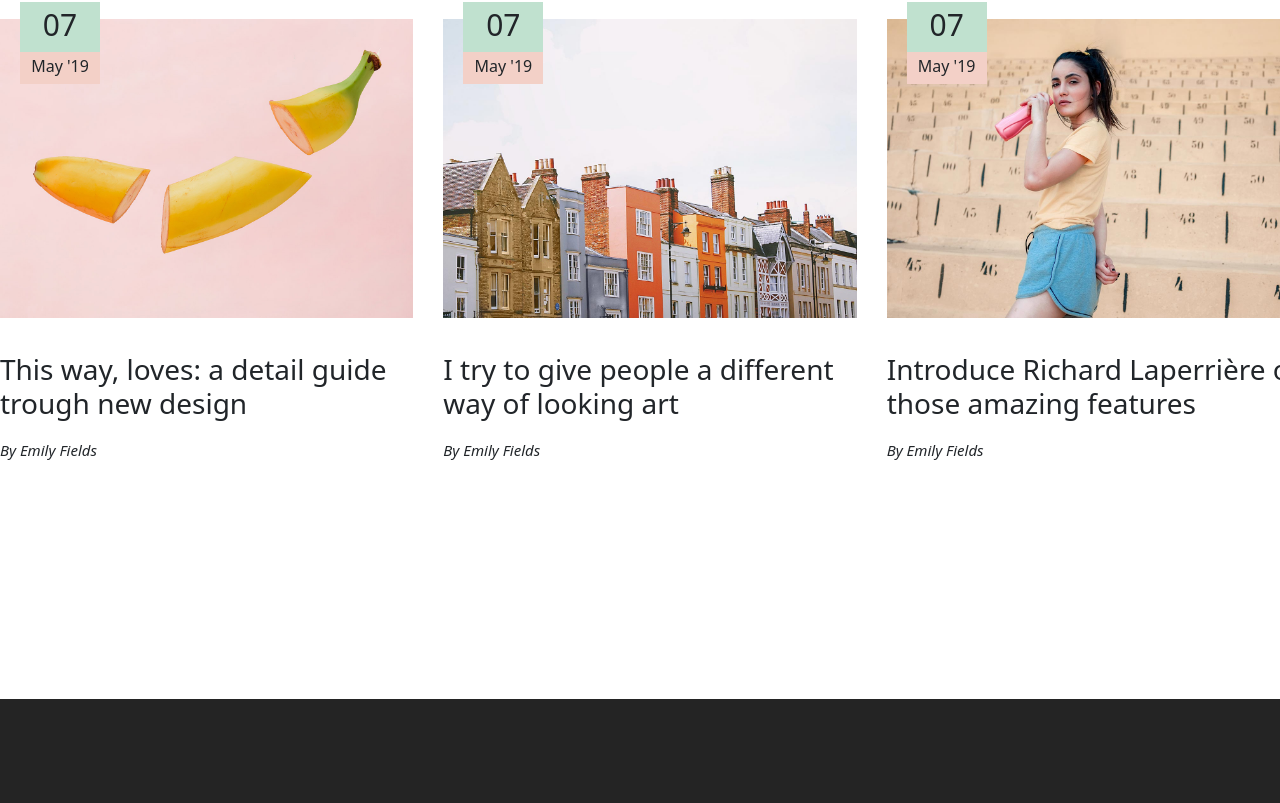
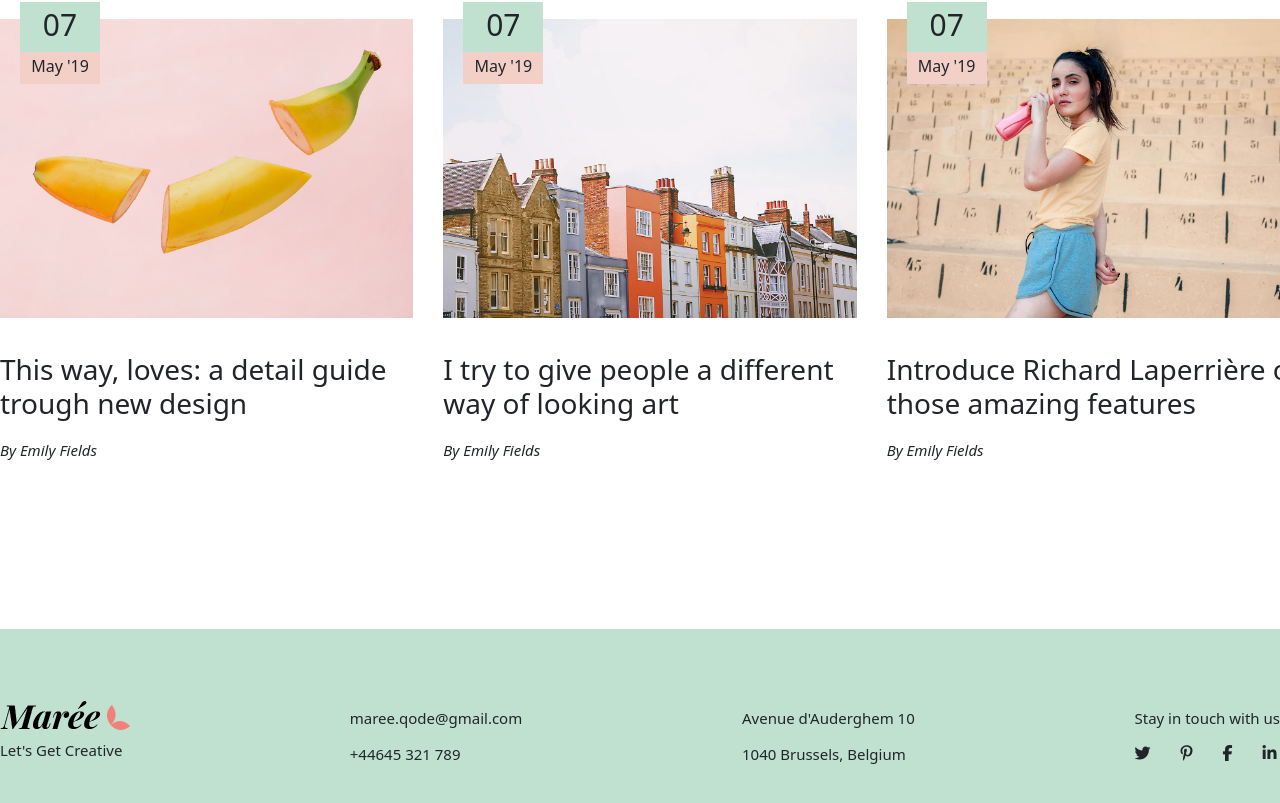
Before and after one commit to michele-pupo/proj-html-vuejs, a Vue app: page / in a window 1280 px wide. Shown: the part 2257-3060 px from the top of the page. Before the commit the page ends 2956 px from the top, so only its background shows below. Built offline with nearby package versions, Linux system fonts and the light colour scheme.

Commit message:
end footer stylization

```diff
--- a/src/components/AppFooter.vue
+++ b/src/components/AppFooter.vue
@@ -1,13 +1,24 @@
 <script>
+import FooterContent from './FooterContent.vue';
+
 export default {
-    name: 'AppFooter'
+    name: 'AppFooter',
+
+    components: {
+        FooterContent,
+    }
 }
 </script>
 
 <template>
-
+  <div id="footer">
+    <FooterContent></FooterContent>
+  </div>
 </template>
 
 <style lang="scss" scoped>
-
+    #footer{
+        height: 230px;
+        background-color: #c0e1cf;
+    }
 </style>
--- a/src/components/Elements.vue
+++ b/src/components/Elements.vue
@@ -59,6 +59,6 @@ export default {
         margin: 0px auto;
         display: flex;
         gap: 30px;
-        padding: 150px 0px;
+        padding: 150px 0px 80px 0px;
     }
 </style>
--- /dev/null
+++ b/src/components/FooterContent.vue
@@ -0,0 +1,60 @@
+<script>
+import LogoItem from './LogoItem.vue';
+
+export default {
+    name: 'FooterContent',
+
+    components: {
+        LogoItem,
+    }
+}
+</script>
+
+<template>
+  <div id="container-footer">
+    <div id="logo">
+        <LogoItem></LogoItem>
+        <h6>Let's Get Creative</h6>
+    </div>
+    <div id="email">
+        <h6>maree.qode@gmail.com</h6>
+        <h6>+44645 321 789</h6>
+    </div>
+    <div id="address">
+        <h6>Avenue d'Auderghem 10</h6>
+        <h6>1040 Brussels, Belgium</h6>
+    </div>
+    <div id="touch">
+        <h6>Stay in touch with us</h6>
+        <div id="social">
+            <i class="fa-brands fa-twitter"></i>
+            <i class="fa-brands fa-pinterest-p"></i>
+            <i class="fa-brands fa-facebook-f"></i>
+            <i class="fa-brands fa-linkedin-in"></i>
+        </div>
+    </div>
+  </div>
+</template>
+
+<style lang="scss" scoped>
+    #container-footer{
+        max-width: 1300px;
+        margin: 0 auto;
+        padding: 70px 0px;
+        display: flex;
+        justify-content: space-between;
+
+        h6{
+            font-size: 15px;
+            padding-top: 10px;
+        }
+
+        #touch{
+            #social{
+                padding-top: 10px;
+                display: flex;
+                gap: 30px;
+            }
+        }
+    }
+</style>
```
